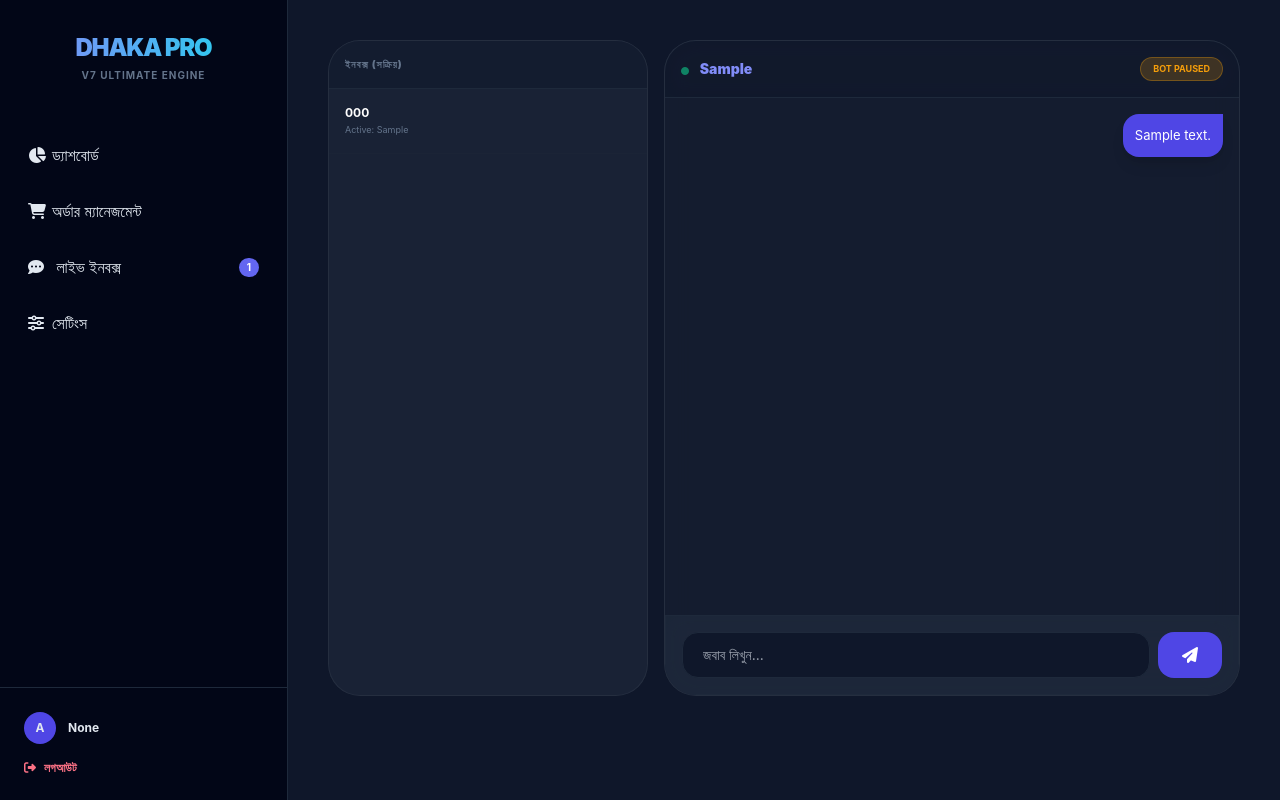
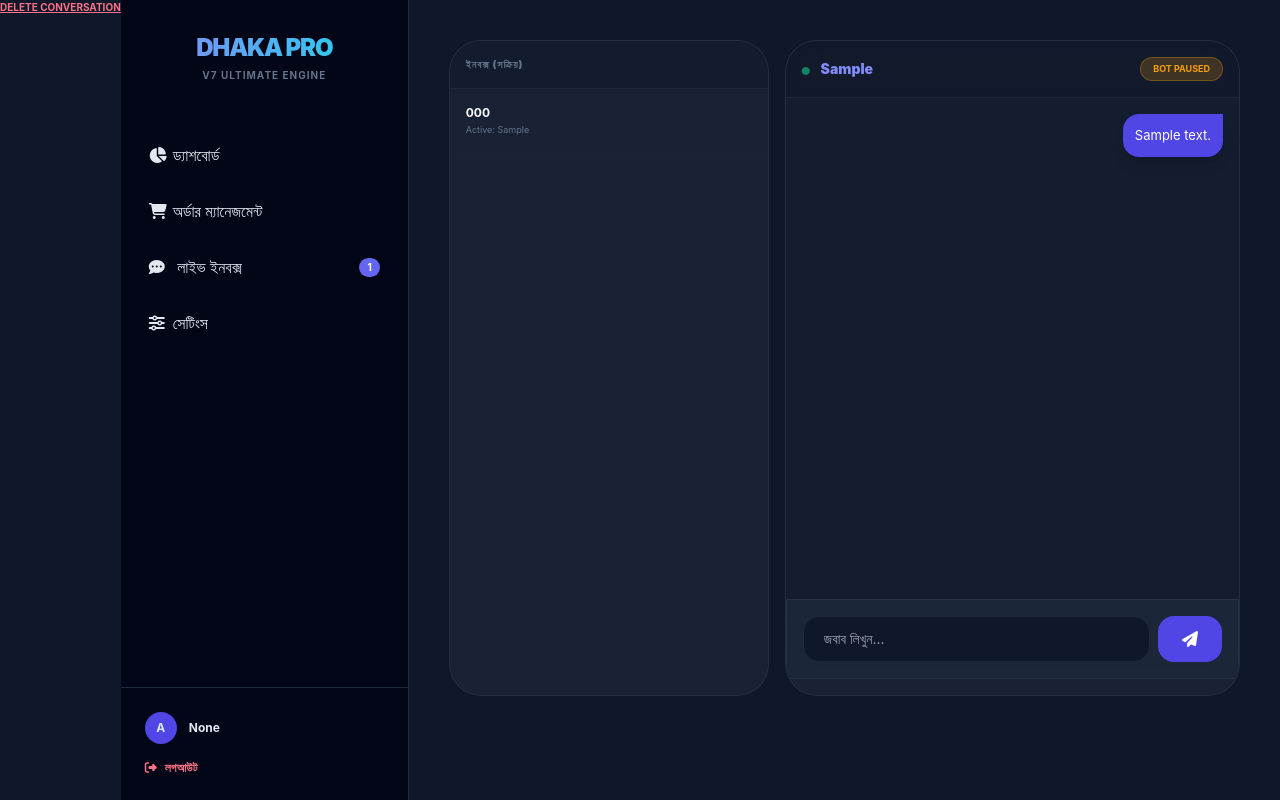
Before and after one commit to printthp/Dhaka-exclusive-sms-bot-wp-msg, a Flask app: template templates/chat.html in a window 1280 px wide. Run offline with Flask 2, Linux system fonts and the light colour scheme; the template is opened without the code that fills it: most values are stand-ins (such as "Sample title", 1, 10 or a date in 2020); some libraries are stand-ins or nearby versions.

Commit message:
Update chat.html

```diff
--- a/templates/chat.html
+++ b/templates/chat.html
@@ -1,3 +1,7 @@
+<a href="/admin/chat/delete/{{ active_chat }}" onclick="return confirm('পুরো চ্যাট ডিলিট করবেন?')" class="text-rose-400 text-[10px] uppercase font-bold hover:underline">Delete Conversation</a>
+
+
+
 {% extends "base.html" %}
 {% block title %}Inbox{% endblock %}
 {% block content %}
```
